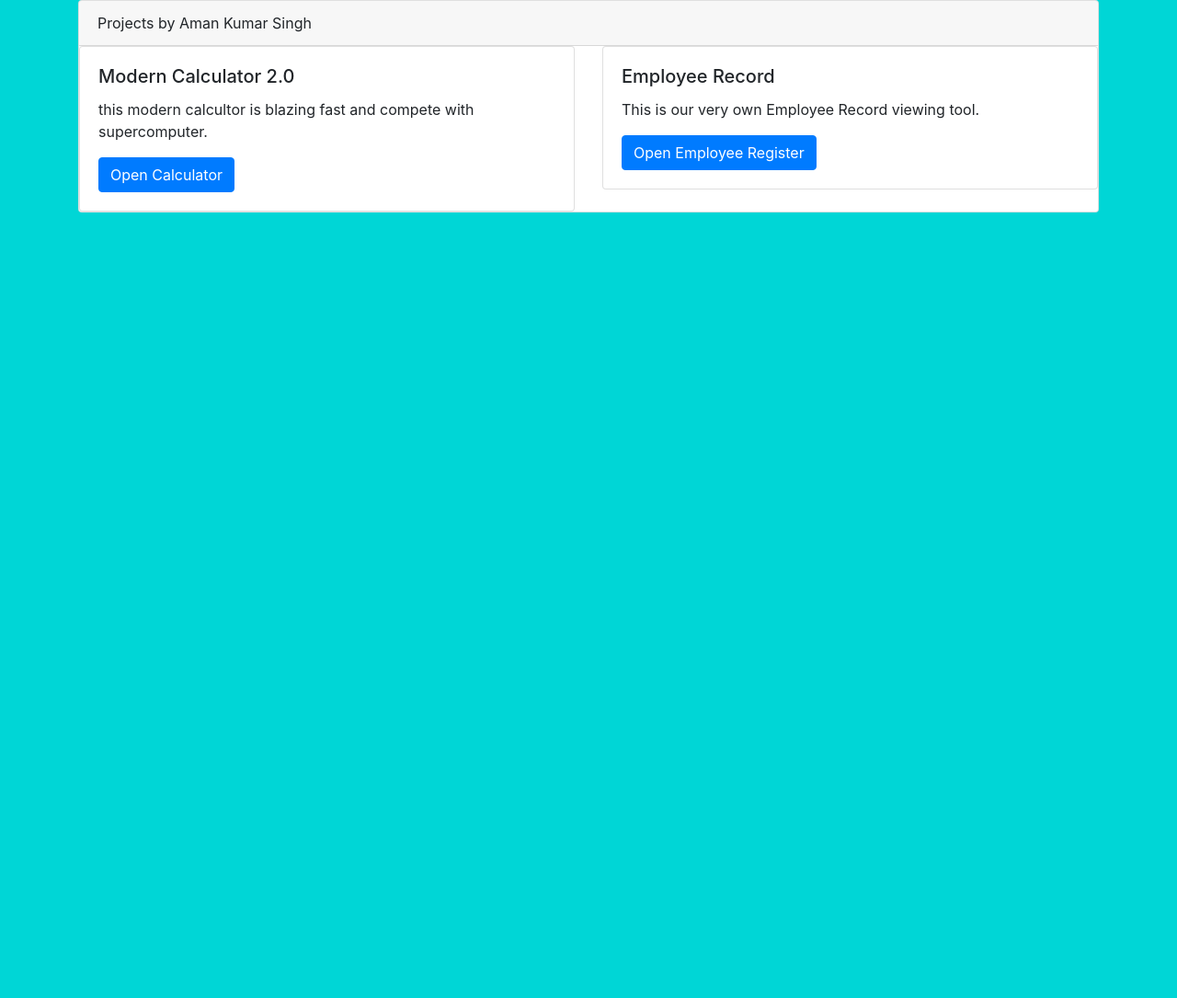
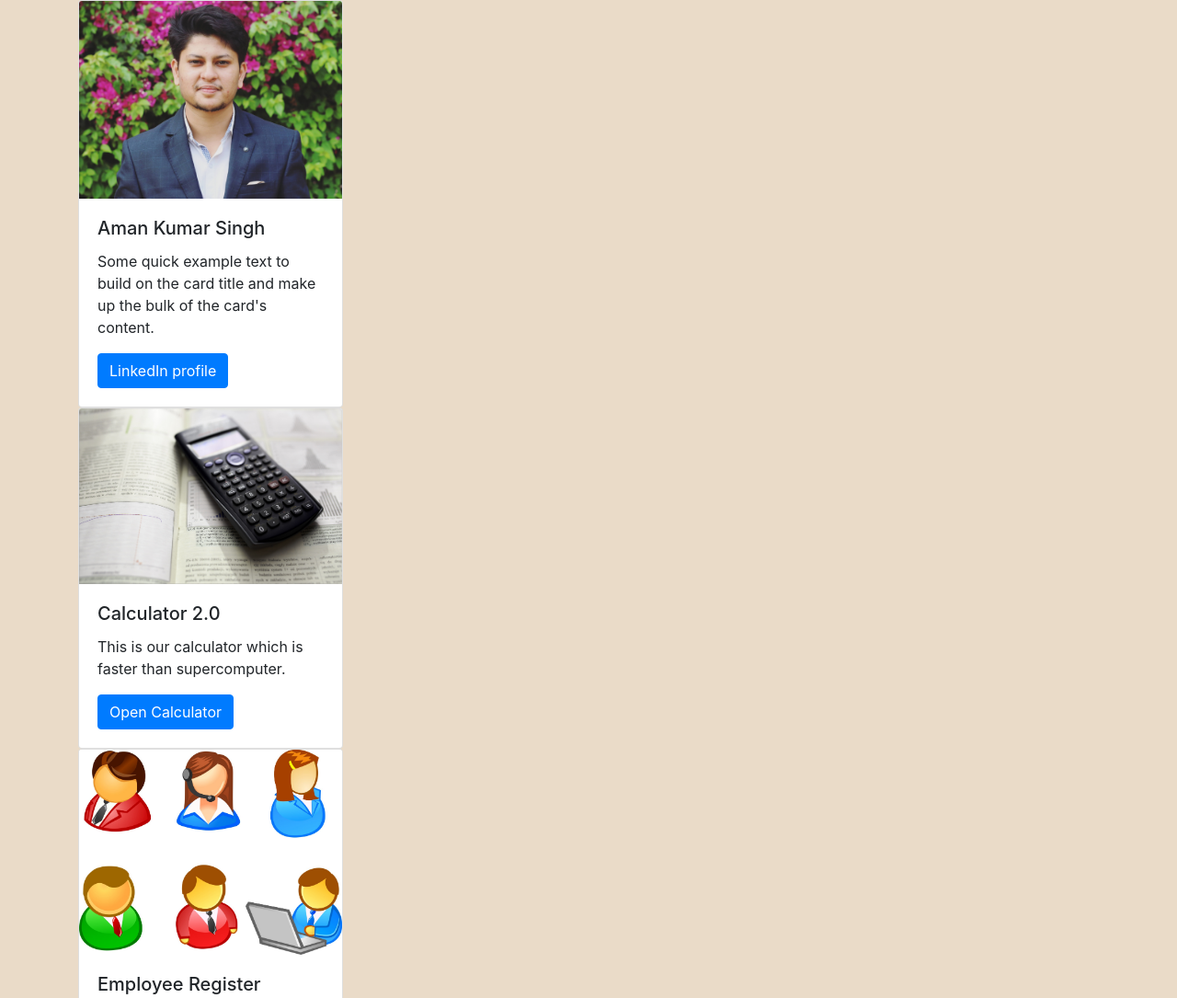
Before and after one commit to 01singhAman/01singhaman.github.io, a plain HTML site: page index.html in a window 1280 px wide. Shown: the top 1085 px of the page at 92% size. Before the commit the page ends 800 px from the top, so only its background shows below. Drawn offline with nearby package versions, Linux system fonts and the light colour scheme.

Commit message:
index updated
index updated

```diff
--- a/index.html
+++ b/index.html
@@ -3,39 +3,37 @@
 <script src="https://code.jquery.com/jquery-3.4.1.slim.min.js" crossorigin="anonymous"></script>
 <script src="https://cdn.jsdelivr.net/npm/popper.js@1.16.0/dist/umd/popper.min.js" crossorigin="anonymous"></script>
 <script src="https://stackpath.bootstrapcdn.com/bootstrap/4.4.1/js/bootstrap.min.js" anonymous"></script>
-<script src="2cal.js"></script>
 
-</HEAD><body style="background-color:#00d6d6;">
+
+</HEAD><body style="background-color:#eadbc8;">
  <div class="container">
 
- <div class="card">
-  <div class="card-header">
-    Projects by Aman Kumar Singh
+<div class="card" style="width: 18rem;">
+  <img class="card-img-top" src="test.jpg" alt="Card image cap">
+  <div class="card-body">
+    <h5 class="card-title">Aman Kumar Singh</h5>
+    <p class="card-text">Some quick example text to build on the card title and make up the bulk of the card's content.</p>
+    <a href="https://www.linkedin.com/in/aman-singh-aa586a137/" class="btn btn-primary">LinkedIn profile</a>
+  </div>
 </div>
 
-  <div class="row">
-  <div class="col-sm-6">
-    <div class="card">
+<div class="card" style="width: 18rem;">
+  <img class="card-img-top" src="pic.jpg" alt="Card image cap">
   <div class="card-body">
-        <h5 class="card-title">Modern Calculator 2.0</h5>
-        <p class="card-text">this modern calcultor is blazing fast and compete with supercomputer.</p>
+    <h5 class="card-title">Calculator 2.0</h5>
+    <p class="card-text">This is our calculator which is faster than supercomputer.</p>
     <a href="https://01singhaman.github.io/2cal.html" class="btn btn-primary">Open Calculator</a>
   </div>
 </div>
-  </div>
-  <div class="col-sm-6">
-    <div class="card">
+
+<div class="card" class="card" style="width: 18rem;">
+  <img class="card-img-top" src="people.jpg" alt="Card image cap">
   <div class="card-body">
-        <h5 class="card-title">Employee Record</h5>
-        <p class="card-text">This is our very own Employee Record viewing tool.</p>
+    <h5 class="card-title">Employee Register</h5>
+    <p class="card-text">This is out inhouse employee management tool.</p>
     <a href="https://01singhaman.github.io/pro2.html" class="btn btn-primary">Open Employee Register</a>
   </div>
 </div>
-  </div>
-</div>
-</div>
-
-
 
 
 </div>
```
Also changed, not shown: people.jpg (added), pic.jpg (added), test.jpg (added). Lines whose indentation alone changed are shown as unchanged.
